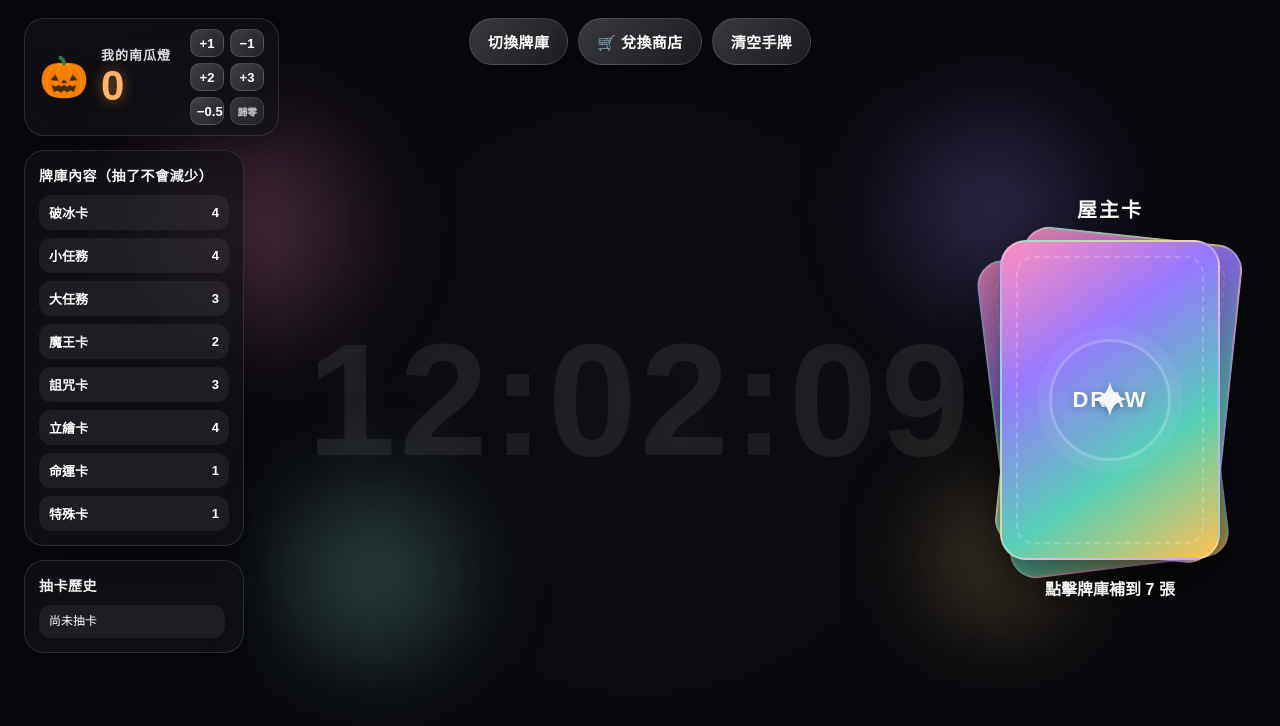
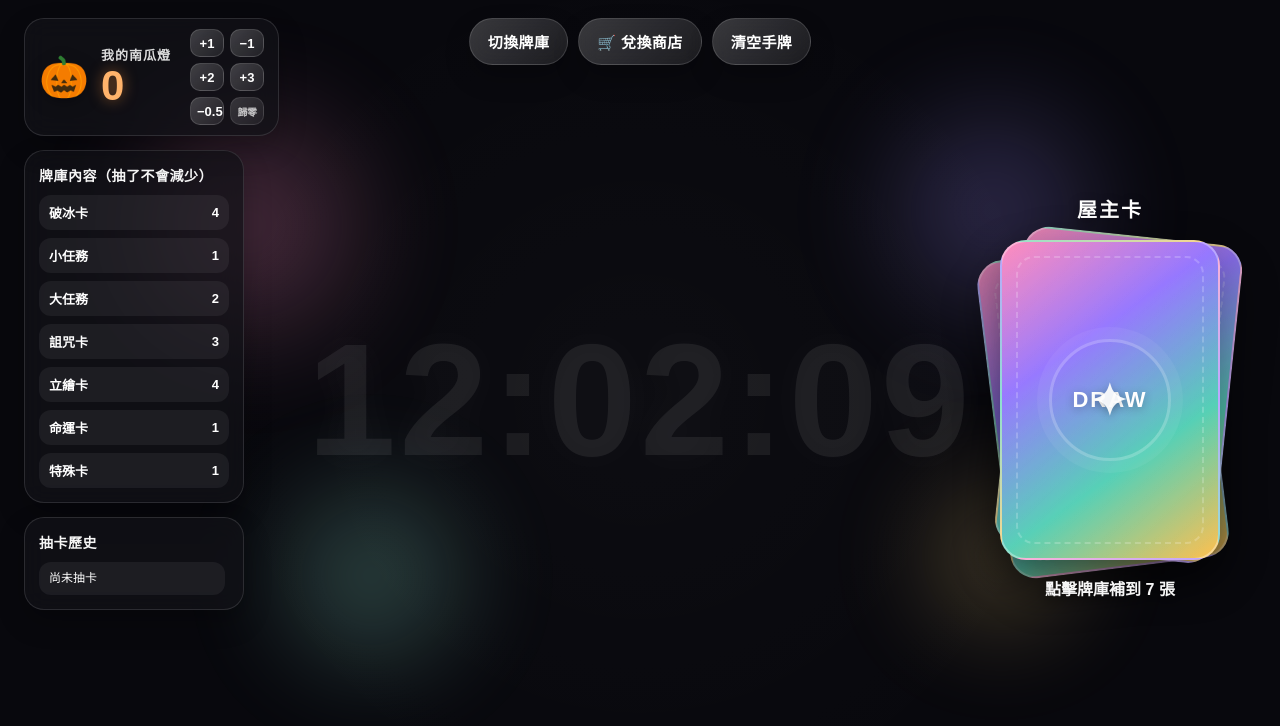
Before and after one commit to susususususuzi/halloween-task-cards-v2, a plain HTML site: page index.html in a window 1280 px wide. Drawn offline with Linux system fonts and the light colour scheme.

Commit message:
Add files via upload

```diff
--- a/index.html
+++ b/index.html
@@ -965,15 +965,9 @@
           { title:"二真一假", desc:"說 3 件關於自己設定的事，其中 1 件是假的，屋主來猜", icon:"🎭", category:"破冰卡", type:"ice", reward:1 },
           { title:"繪師媽媽", desc:"介紹自己的繪師或模型師，再誇一個你最喜歡的自己身上的設計", icon:"🎨", category:"破冰卡", type:"ice", reward:1 },
           { title:"粉絲名由來", desc:"說出粉絲名和由來，再用粉絲名跟屋主的聊天室打招呼", icon:"👋", category:"破冰卡", type:"ice", reward:1 },
-          { title:"中二病發作", desc:"用最中二的語氣自我介紹 30 秒", icon:"🦇", category:"小任務", type:"normal", reward:1 },
-          { title:"冷笑話時間", desc:"講一個冷笑話，屋主用最認真的語氣回應", icon:"🧊", category:"小任務", type:"normal", reward:1 },
           { title:"南瓜叫賣", desc:"用夜市叫賣語氣賣南瓜 20 秒", icon:"🎃", category:"小任務", type:"normal", reward:1 },
-          { title:"設定崩壞", desc:"用跟自己人設完全相反的個性說話 30 秒", icon:"🌀", category:"小任務", type:"normal", reward:1 },
-          { title:"三十秒辯論", desc:"替荒謬主題辯護三句話，例如「南瓜是最強的水果」", icon:"🗯️", category:"大任務", type:"advanced", reward:2 },
           { title:"互相宣傳", desc:"替屋主的台代言 30 秒", icon:"📣", category:"大任務", type:"advanced", reward:2 },
           { title:"殭屍語言", desc:"用殭屍語氣跟屋主聊 1 分鐘", icon:"🧟", category:"大任務", type:"advanced", reward:2 },
-          { title:"糖果談判專家", desc:"用三句話說服屋主，屋主不點頭就失敗", icon:"🍭", category:"魔王卡", type:"boss", reward:3, note:"失敗 0 顆；也可當場放棄，改拿 1 顆" },
-          { title:"不准笑", desc:"屋主有 30 秒逗你笑，笑了就失敗", icon:"😐", category:"魔王卡", type:"boss", reward:3, note:"失敗 0 顆；也可當場放棄，改拿 1 顆" },
           { title:"桀桀桀詛咒", desc:"下一站每句話結尾都要加「桀桀桀」", icon:"👻", category:"詛咒卡", type:"curse", reward:1 },
           { title:"羞恥稱號", desc:"屋主取一個稱號，下一站自我介紹必須用它（禁止違背善良風俗等）", icon:"🏷️", category:"詛咒卡", type:"curse", reward:1 },
           { title:"唱歌敲門", desc:"下一站的開門口號要用唱的", icon:"🎤", category:"詛咒卡", type:"curse", reward:1 },
@@ -999,12 +993,10 @@
           { title:"推薦回放", desc:"推薦一個自己最好笑的回放，花 30 秒說明好笑在哪", icon:"📺", category:"破冰卡", type:"ice", reward:1 },
           { title:"門鈴惡作劇", desc:"接下來 1 分鐘，屋主每次開口前要先學門鈴「叮咚」", icon:"🔔", category:"小搗蛋", type:"normal", reward:1 },
           { title:"客訴專線", desc:"搗蛋鬼當奇怪客人客訴，屋主用客服語氣處理 30 秒", icon:"🎧", category:"小搗蛋", type:"normal", reward:1 },
-          { title:"唱歌迎賓", desc:"用自由曲調唱一句「不給糖就搗蛋」（待討論）", icon:"🎶", category:"小搗蛋", type:"normal", reward:1 },
           { title:"互相宣傳", desc:"幫搗蛋鬼的台打 30 秒廣告", icon:"📣", category:"大搗蛋", type:"advanced", reward:2 },
           { title:"真心話問答", desc:"回答搗蛋鬼一個問題（安全範圍內）", icon:"💬", category:"大搗蛋", type:"advanced", reward:2 },
           { title:"禁止正常說話", desc:"接下來三句話都要用唱的或朗誦的", icon:"🎼", category:"大搗蛋", type:"advanced", reward:2 },
           { title:"禁止說「不」", desc:"搗蛋鬼連問 30 秒，屋主說出「不」就失敗", icon:"🙅", category:"魔王卡", type:"boss", reward:3, note:"失敗 0 盞；也可當場放棄，改拿 1 盞" },
-          { title:"不准笑", desc:"搗蛋鬼有 30 秒逗屋主笑，笑了就失敗", icon:"😐", category:"魔王卡", type:"boss", reward:3, note:"失敗 0 盞；也可當場放棄，改拿 1 盞" },
           { title:"糖果屋改名", desc:"搗蛋鬼替糖果屋取新名字，下一位客人來時要用新名字介紹", icon:"🪧", category:"陷阱卡", type:"curse", reward:1 },
           { title:"殭屍屋主", desc:"下一位客人來時，要用殭屍語氣迎接", icon:"🧟", category:"陷阱卡", type:"curse", reward:1 },
           { title:"搗蛋鬼簽名", desc:"下一位客人來時，先說「XX 來搗蛋過了」並幫他宣傳一句", icon:"✍️", category:"陷阱卡", type:"curse", reward:1 },
```
